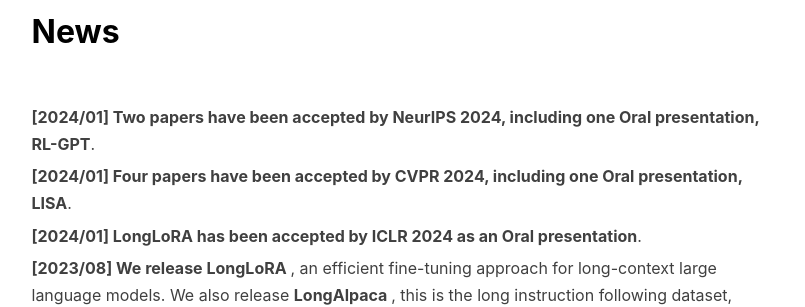
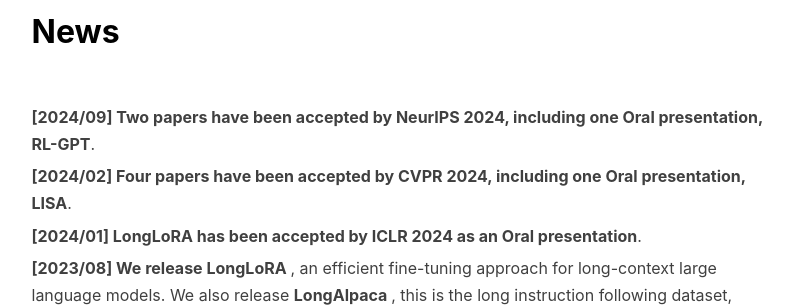
Before and after one commit to yukang2017/yukang2017.github.io, a Jekyll site: the page built from index.html, in a window 1280 px wide and 900 px high, scrolled down 524 px. Shown: the part 153-460 px from the top of the window, without its empty margins (136-941 px from the left). Built offline with Jekyll 4.4.1, drawn with Linux system fonts in a browser that asks for light colours; nearby versions of some CDN libraries; the list of posts is cut into pages by our own code; comment, search, counter and statistics services are not loaded.

Commit message:
Update index.html

```diff
--- a/index.html
+++ b/index.html
@@ -40,12 +40,12 @@
 				</p>
 				<p class="media-heading">
 				<strong>
-					[2024/01] Two papers have been accepted by NeurIPS 2024, including one Oral presentation, <a target="_blank"
+					[2024/09] Two papers have been accepted by NeurIPS 2024, including one Oral presentation, <a target="_blank"
 					   href="https://arxiv.org/pdf/2402.19299">RL-GPT</font></a></strong>.
 				</p>
 				<p class="media-heading">
 				<strong>
-					[2024/01] Four papers have been accepted by CVPR 2024, including one Oral presentation, <a target="_blank"
+					[2024/02] Four papers have been accepted by CVPR 2024, including one Oral presentation, <a target="_blank"
 					   href="https://github.com/dvlab-research/LISA">LISA</font></a></strong>.
 				</p>
 				<p class="media-heading">
```
